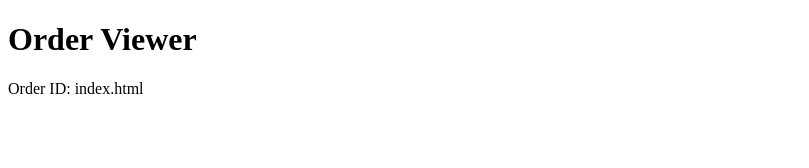
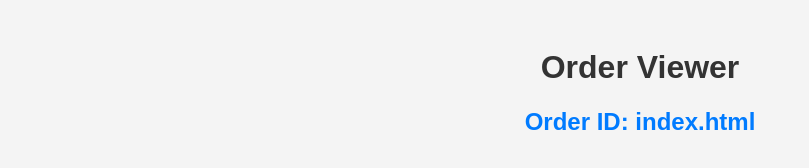
Before and after one commit to smwilk/qr-code-reader-2, a plain HTML site: page index.html in a window 1280 px wide. Shown: the whole page, without its empty margins (0-809 px from the left). Drawn offline with Linux system fonts and the light colour scheme.

Commit message:
Add code

```diff
--- a/index.html
+++ b/index.html
@@ -5,6 +5,25 @@
     <meta charset="UTF-8">
     <meta name="viewport" content="width=device-width, initial-scale=1.0">
     <title>Order Viewer</title>
+    <style>
+        body {
+            font-family: Arial, sans-serif;
+            text-align: center;
+            padding: 20px;
+            background-color: #f4f4f4;
+        }
+
+        h1 {
+            color: #333;
+        }
+
+        #order-id {
+            font-size: 24px;
+            font-weight: bold;
+            color: #007bff;
+            margin-top: 20px;
+        }
+    </style>
 </head>
 
 <body>
@@ -13,7 +32,10 @@
 
     <script>
         // Extract the order ID from the URL
-        const orderId = window.location.pathname.split('/').pop();
+        const pathSegments = window.location.pathname.split('/'); // Split the path
+        const orderId = pathSegments[pathSegments.length - 1]; // Get the last segment
+
+        // Display the order ID
         document.getElementById('order-id').innerText = "Order ID: " + orderId;
     </script>
 </body>
```
